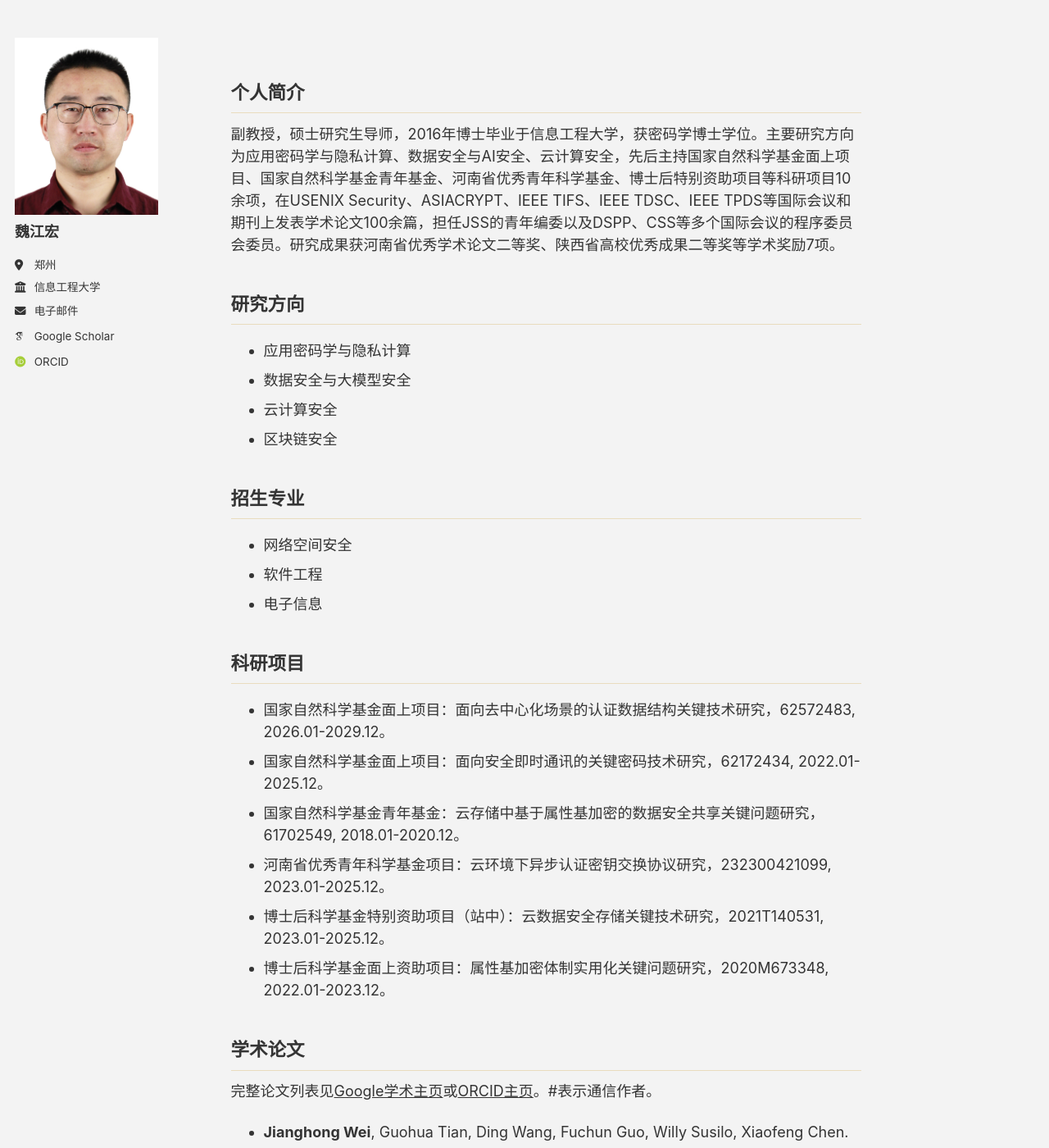
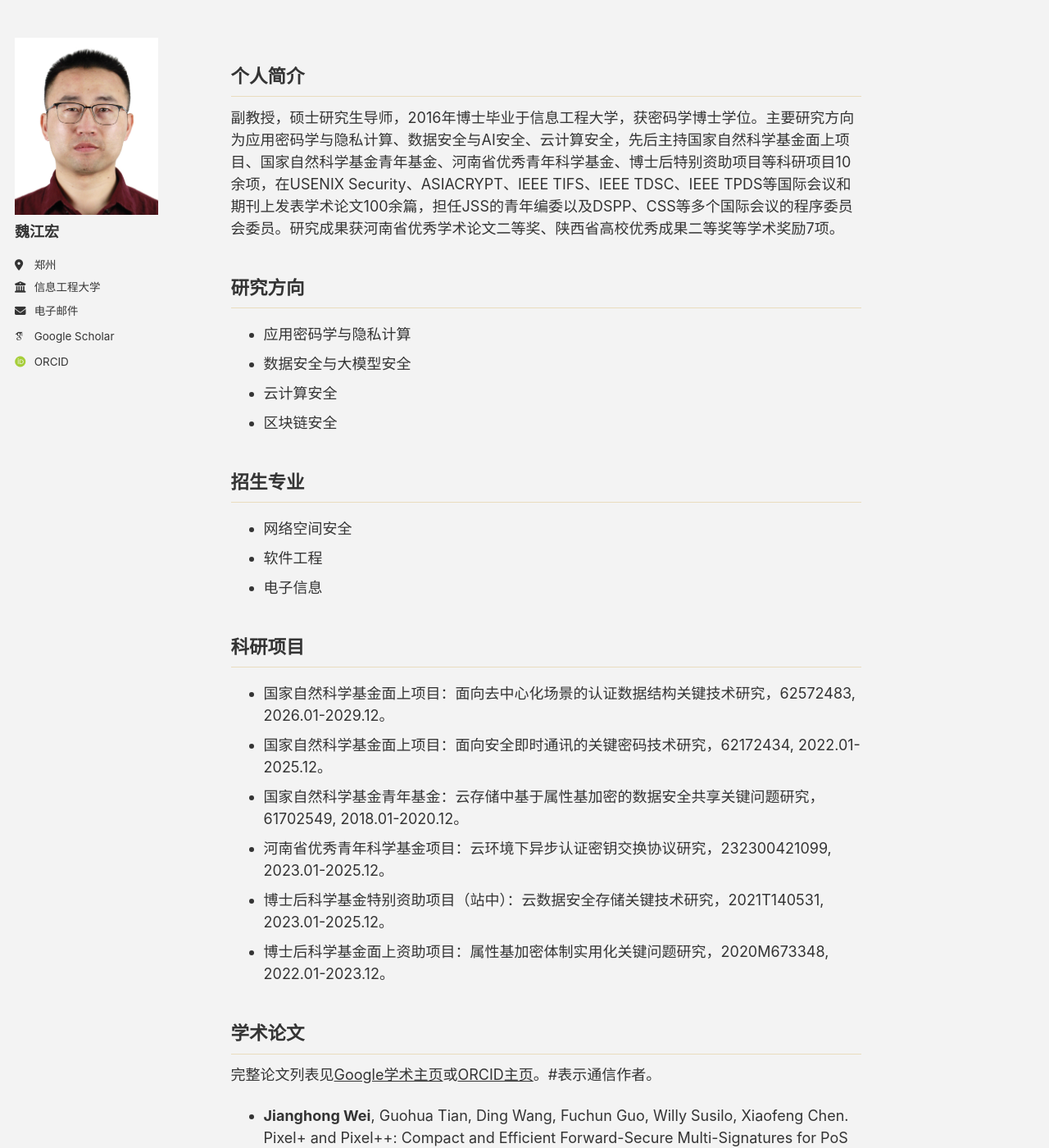
Before and after one commit to jhw-crypt/jhw-crypt.github.io, a Jekyll site: the page built from _pages/about.md, in a window 1280 px wide and 1400 px high. Shown: the whole window at 82% size. Built offline with Jekyll 4.4.1, drawn with Linux system fonts in a browser that asks for light colours; some web fonts are replaced; a script bundle is joined from its source files by our own code; library files that are not in the unit come from our copies.

Commit message:
Update main.scss

```diff
--- a/assets/css/main.scss
+++ b/assets/css/main.scss
@@ -52,7 +52,7 @@
 /* 2. 让主体内容区上移，消除顶部间距 */
 .initial-content,
 #main {
-  margin-top: -30px !important;
+  margin-top: -50px !important;
   padding-top: 0 !important;
 }
 
```
